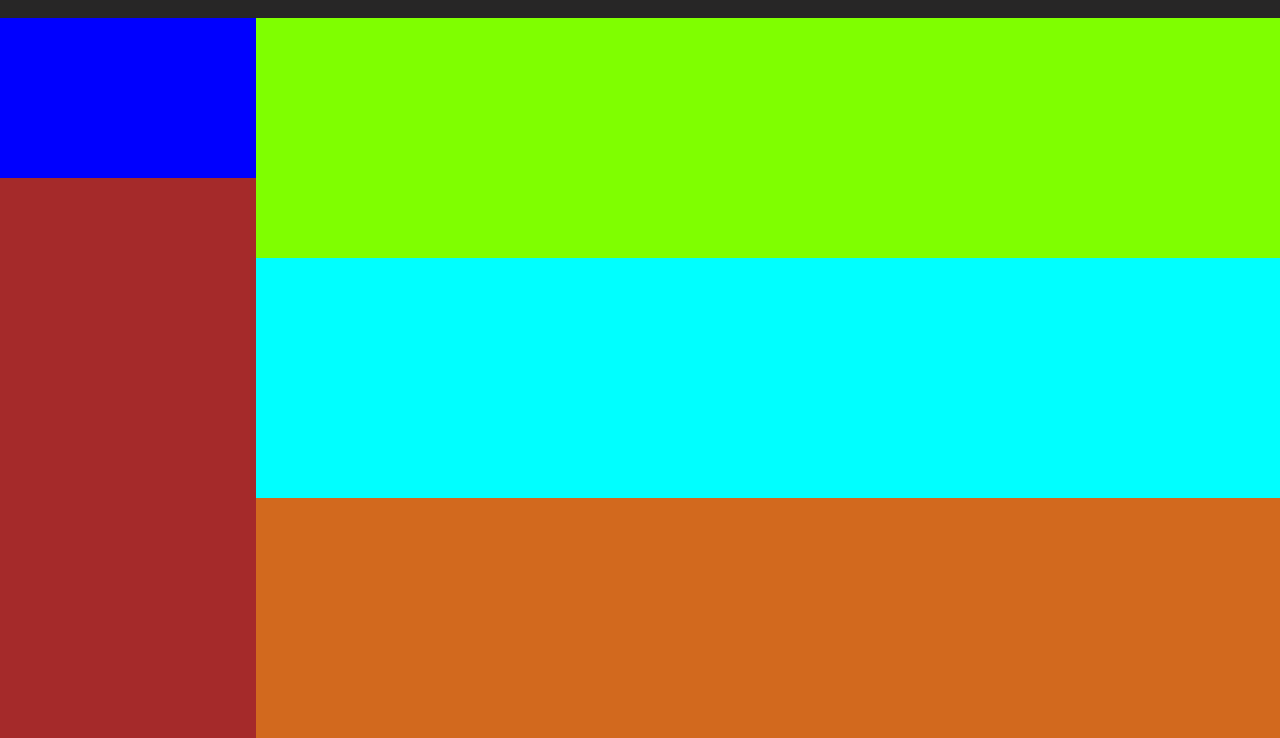
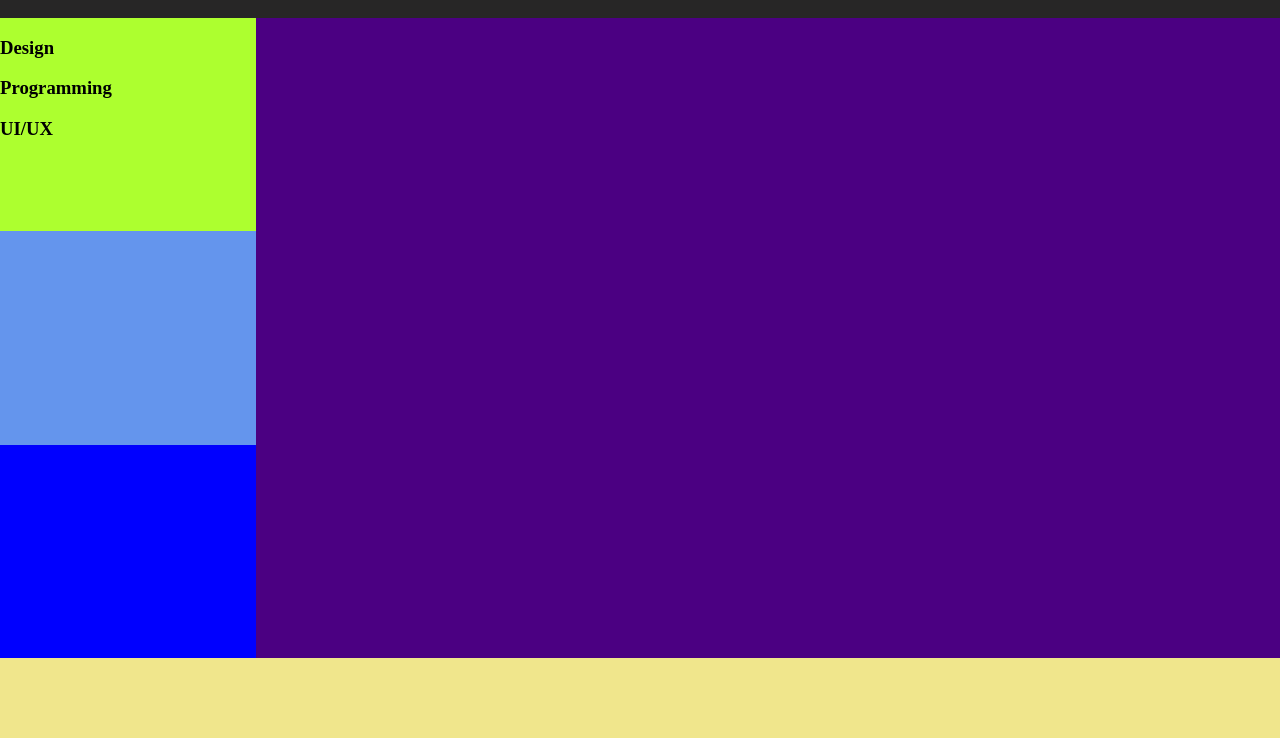
Before and after one commit to CarlosJCdev/Grid-Componentes, a plain HTML site: page index.html in a window 1280 px wide. Shown: the part 62-800 px from the top of the page. Drawn offline with Linux system fonts and the light colour scheme.

Commit message:
Estructura del sitio

```diff
--- a/index.html
+++ b/index.html
@@ -10,14 +10,22 @@
 </head>
 
 <body>
-    <div class="content">
-        <div class="menu"></div>
-        <div class="categories"></div>
-        <div class="list"></div>
-        <div class="top"></div>
-        <div class="design"></div>
-        <div class="programming"></div>
-    </div>
+    <header class="menu">
+        <h2>JCdev</h2>
+    </header>
+    <nav class="categories">
+        <header class="links">
+            <h3>Design</h3>
+            <h3>Programming</h3>
+            <h3>UI/UX</h3>
+        </header>
+        <header class="design"></header>
+        <header class="progamming"></header>
+    </nav>
+    <main class="contenido">
+
+    </main>
+    <footer class="footer"></footer>
 </body>
 
 </html>
--- a/style/style.css
+++ b/style/style.css
@@ -1,10 +1,8 @@
 body {
     margin: 0;
     padding: 0;
+    border: 0;
     box-sizing: border-box;
-}
-
-.content {
     display: grid;
     grid-template: repeat(10, 1fr) / repeat(10, 1fr);
     height: 100vh;
@@ -16,31 +14,39 @@ body {
 }
 
 .categories {
+    display: grid;
+    grid-template-rows: repeat(3, 1fr);
     background: blue;
     grid-column: 1 / 3;
-    grid-row: 2 / 4;
+    grid-row: 2 / 10;
 }
 
-.list {
-    background: brown;
-    grid-column: 1 / 3;
-    grid-row: 4 / 11;
-}
-
-.top {
-    background: chartreuse;
-    grid-column: 3 / 11;
-    grid-row: 2 / 5;
+.links {
+    background: greenyellow;
+    grid-column: 1 / 4;
+    grid-row: 1 / 2;
 }
 
 .design {
-    background: cyan;
-    grid-column: 3 / 11;
-    grid-row: 5 / 8;
+    background: cornflowerblue;
+    grid-column: 1 / 4;
+    grid-row: 2 / 3;
 }
 
 .programming {
-    background: chocolate;
+    background: red;
+    grid-column: 1 / 4;
+    grid-row: 3 / 4;
+}
+
+.contenido {
+    background: indigo;
     grid-column: 3 / 11;
-    grid-row: 8 / 11;
+    grid-row: 2 / 10;
 }
+
+.footer {
+    background: khaki;
+    grid-column: 1 / 11;
+    grid-row: 10 / 11;
+}
```
